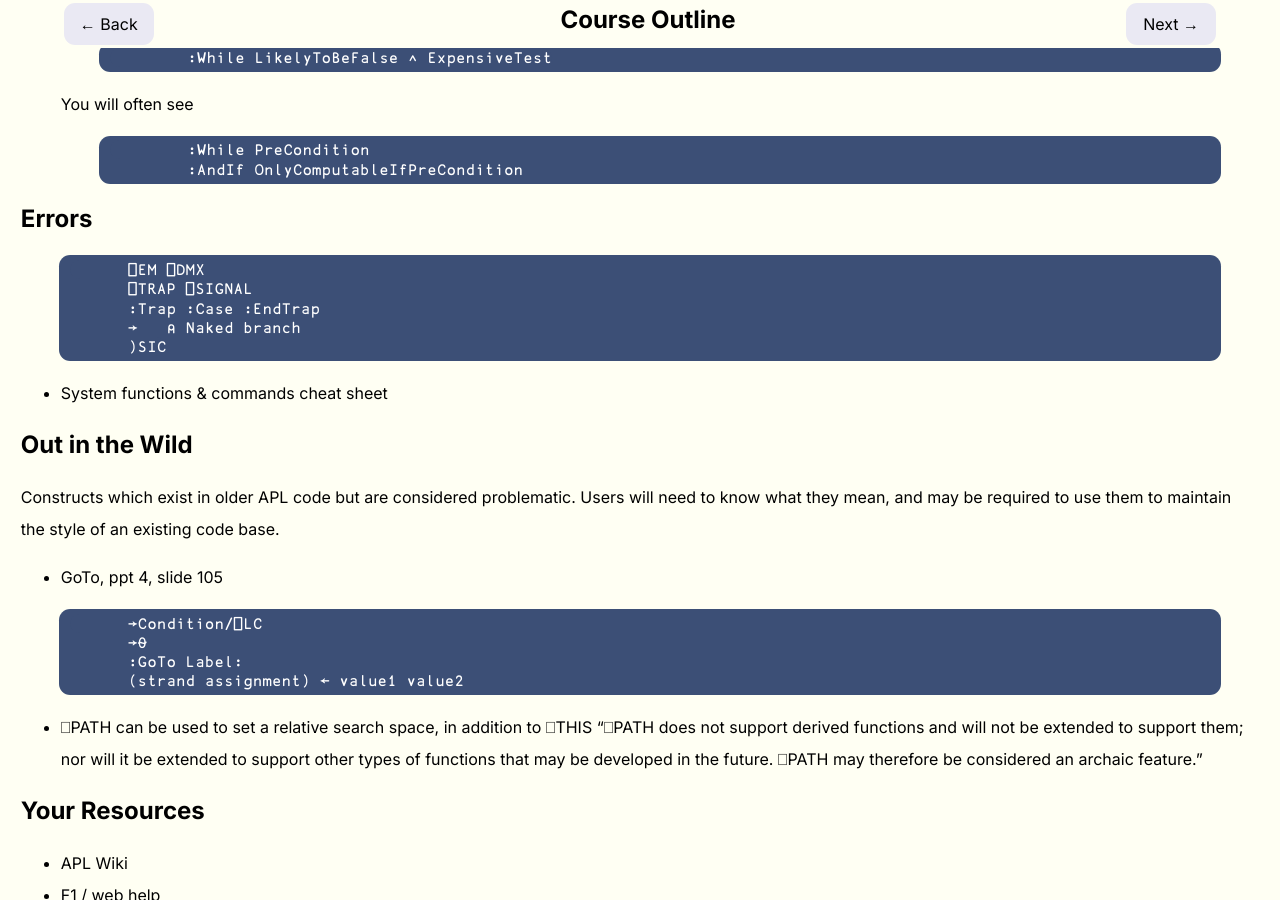
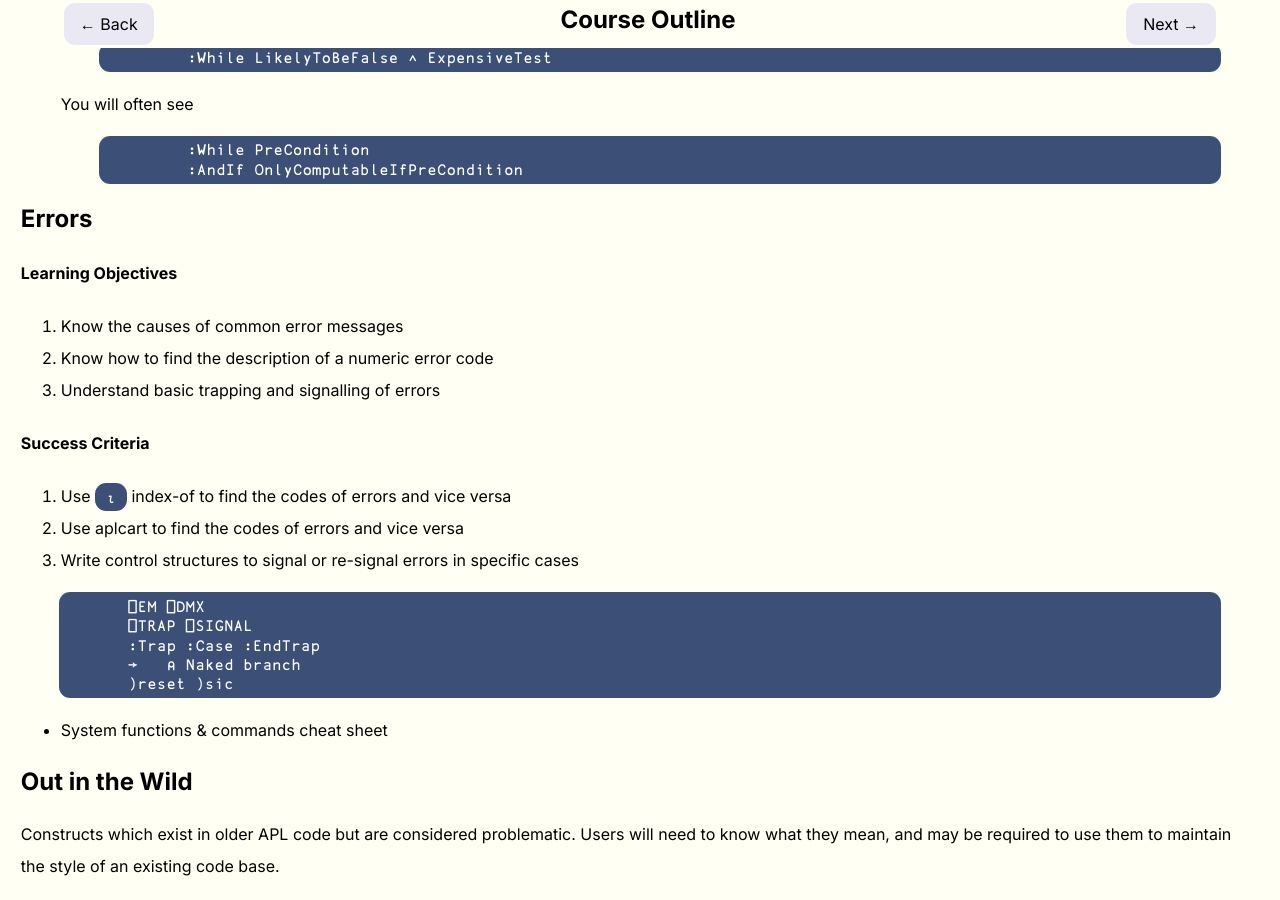
Before and after one commit to rikedyp/APLWorkshop, a Jekyll site: the page built from course/plan.md, in a window 1280 px wide and 900 px high, scrolled down 9523 px. Built offline with Jekyll 4.4.1, drawn with Linux system fonts in a browser that asks for light colours; nearby versions of some CDN libraries.

Commit message:
Errors LO & SC

````diff
--- a/course/plan.md
+++ b/course/plan.md
@@ -375,12 +375,23 @@ https://nbviewer.jupyter.org/github/rikedyp/LearnAPL/blob/master/Tutorials/Marki
     ```
 
 ## Errors
+
+#### Learning Objectives
+1. Know the causes of common error messages
+1. Know how to find the description of a numeric error code
+1. Understand basic trapping and signalling of errors
+
+#### Success Criteria
+1. Use `⍳` index-of to find the codes of errors and vice versa
+1. Use aplcart to find the codes of errors and vice versa
+1. Write control structures to signal or re-signal errors in specific cases
+
 ```APL
       ⎕EM ⎕DMX
       ⎕TRAP ⎕SIGNAL
       :Trap :Case :EndTrap
       →   ⍝ Naked branch
-      )SIC
+      )reset )sic
 ```
 
 - System functions & commands cheat sheet
````
